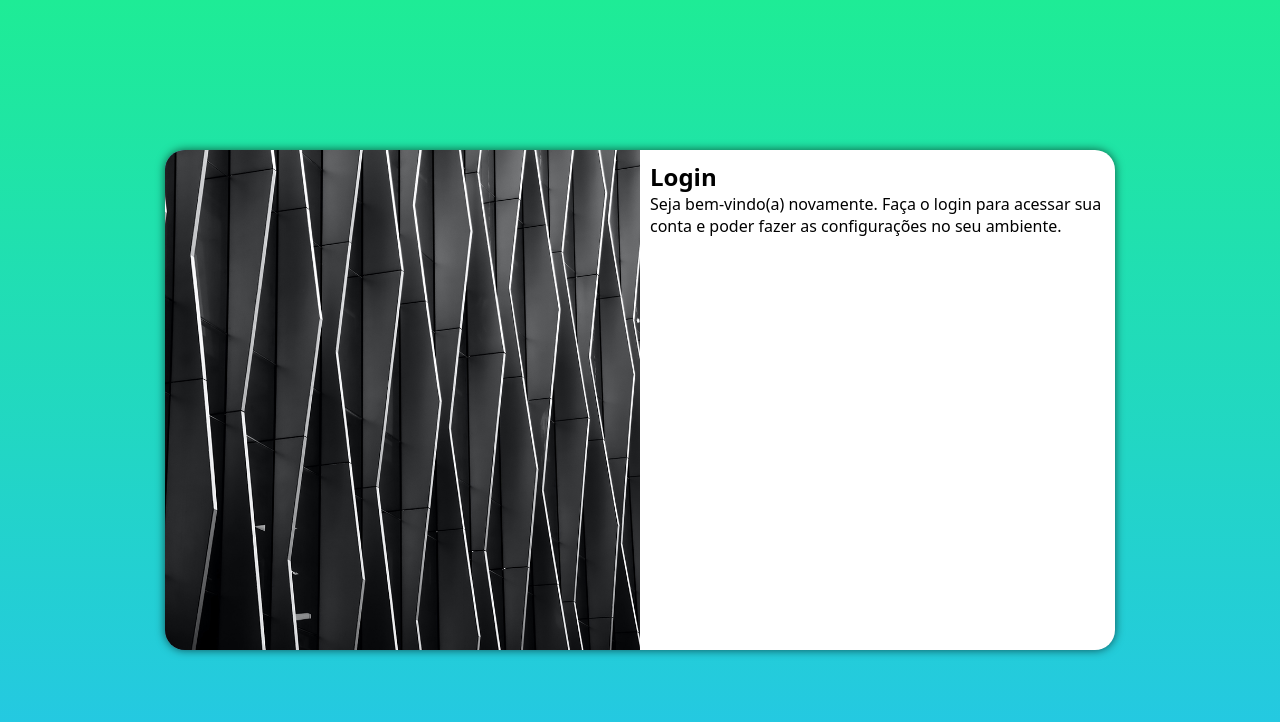
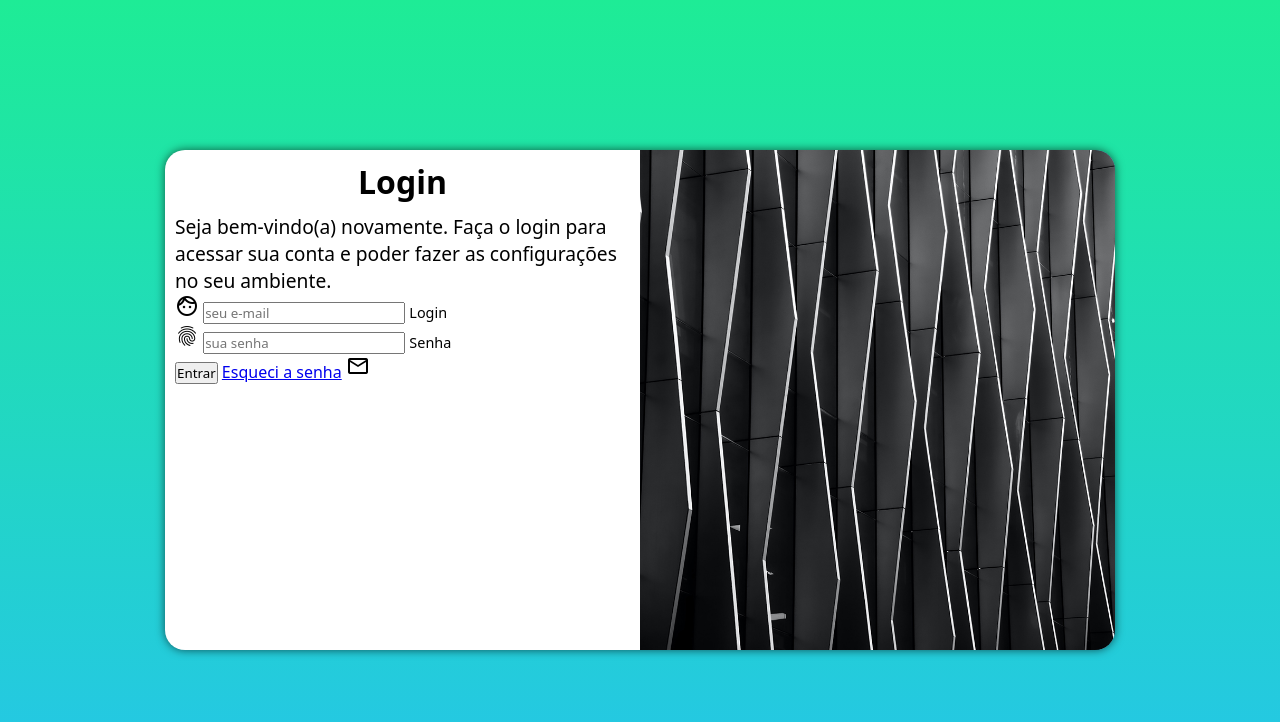
Before and after one commit to ricksimonsp/projeto-login, a plain HTML site: page index.html in a window 1280 px wide. Drawn offline with nearby package versions, Linux system fonts and the light colour scheme.

Commit message:
Formulário comitado

```diff
--- a/estilos/media-query.css
+++ b/estilos/media-query.css
@@ -45,13 +45,21 @@ Grandes telas: acima de 1200px
     }
 
     section#login > div#imagem {
-        float: left;
+        float: right;
         width: 50%;
         height: 100%;
     }
 
     section#login > div#formulário {
-        float: right;
+        float: left;
         width: 50%;
     }
+
+    div#formulário > h1 {
+        font-size: 2em;
+    }
+
+    div#formulário > p {
+        font-size: 1.2em;
+    }
 }
--- a/estilos/style.css
+++ b/estilos/style.css
@@ -53,3 +53,16 @@ section#login > div#formulário {
     display: block;
     padding: 10px;
 }
+
+div#formulário > h1 {
+    text-align: center;
+    margin-bottom: 10px;
+}
+
+div#formulário > p {
+    font-size: 0.8em;
+}
+
+label {
+    font-size: 0.9em;
+}
--- a/index.html
+++ b/index.html
@@ -5,6 +5,7 @@
     <meta http-equiv="X-UA-Compatible" content="IE=edge">
     <meta name="viewport" content="width=device-width, initial-scale=1.0">
     <link rel="shortcut icon" href="imagens/favicon.ico" type="image/x-icon">
+    <link rel="stylesheet" href="https://fonts.googleapis.com/css2?family=Material+Symbols+Outlined:opsz,wght,FILL,GRAD@20..48,100..700,0..1,-50..200" />
     <title>Tela Login</title>
     <link rel="stylesheet" href="estilos/style.css">
     <link rel="stylesheet" href="estilos/media-query.css">
@@ -18,8 +19,22 @@
             <div id="formulário">
                 <h1>Login</h1>
                 <p>Seja bem-vindo(a) novamente. Faça o login para acessar sua conta e poder fazer as configurações no seu ambiente.</p>
-                <form action="login.php" method="post">
+                <form action="login.php" method="post" autocomplete="on">
+                    <div class="campo">
+                        <span class="material-symbols-outlined">face</span>
+                        <input type="email" name="login" id="ilogin" placeholder="seu e-mail" autocomplete="email" required maxlength="30">
+                        <label for="ilogin">Login</label>
 
+                    </div>
+                    <div class="campo">
+                        <span class="material-symbols-outlined">fingerprint</span>
+                        <input type="password" name="senha" id="isenha" placeholder="sua senha" autocomplete="current-password" required minlength="8" maxlength="20">
+                        <label for="isenha">Senha</label>
+
+                    </div>
+                    <input type="submit" value="Entrar">
+                    <a href="esqueci.html">Esqueci a senha</a>
+                    <span class="material-symbols-outlined">mail</span>
                 </form>
 
             </div>
```
